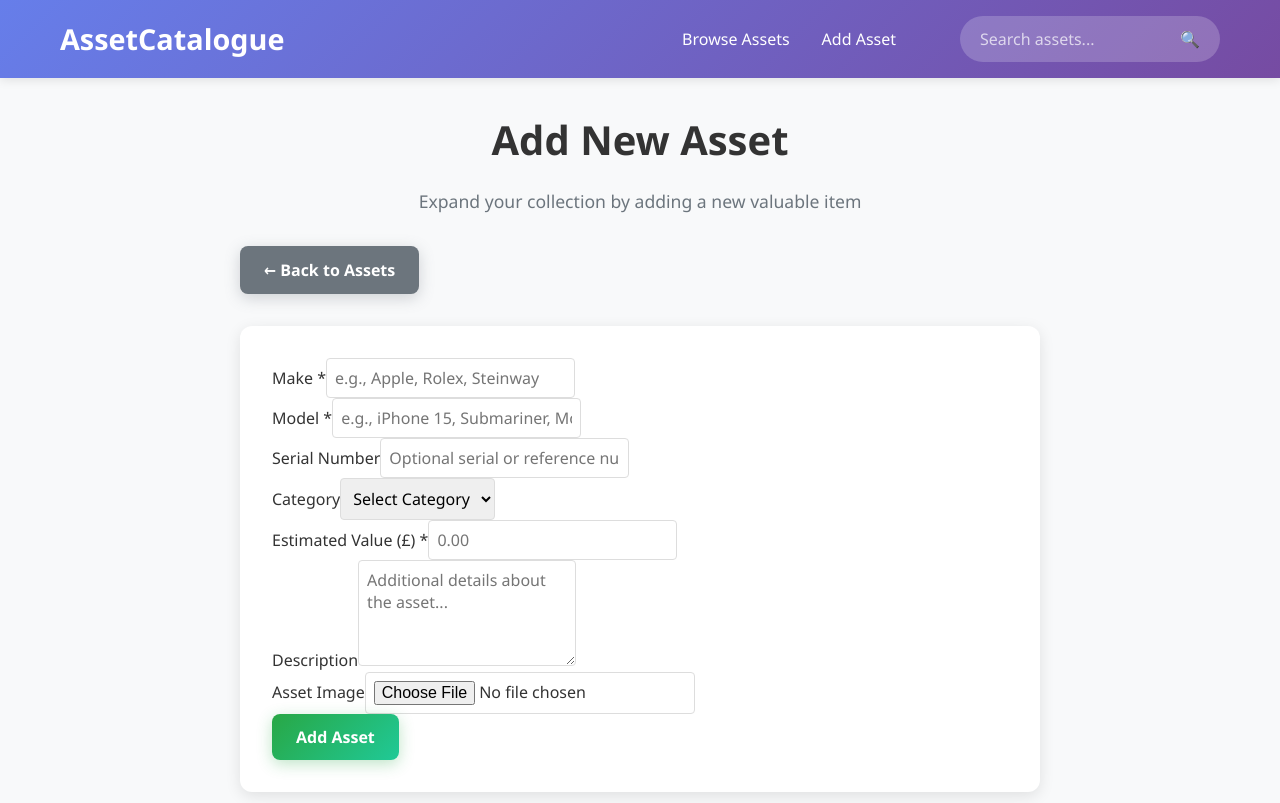
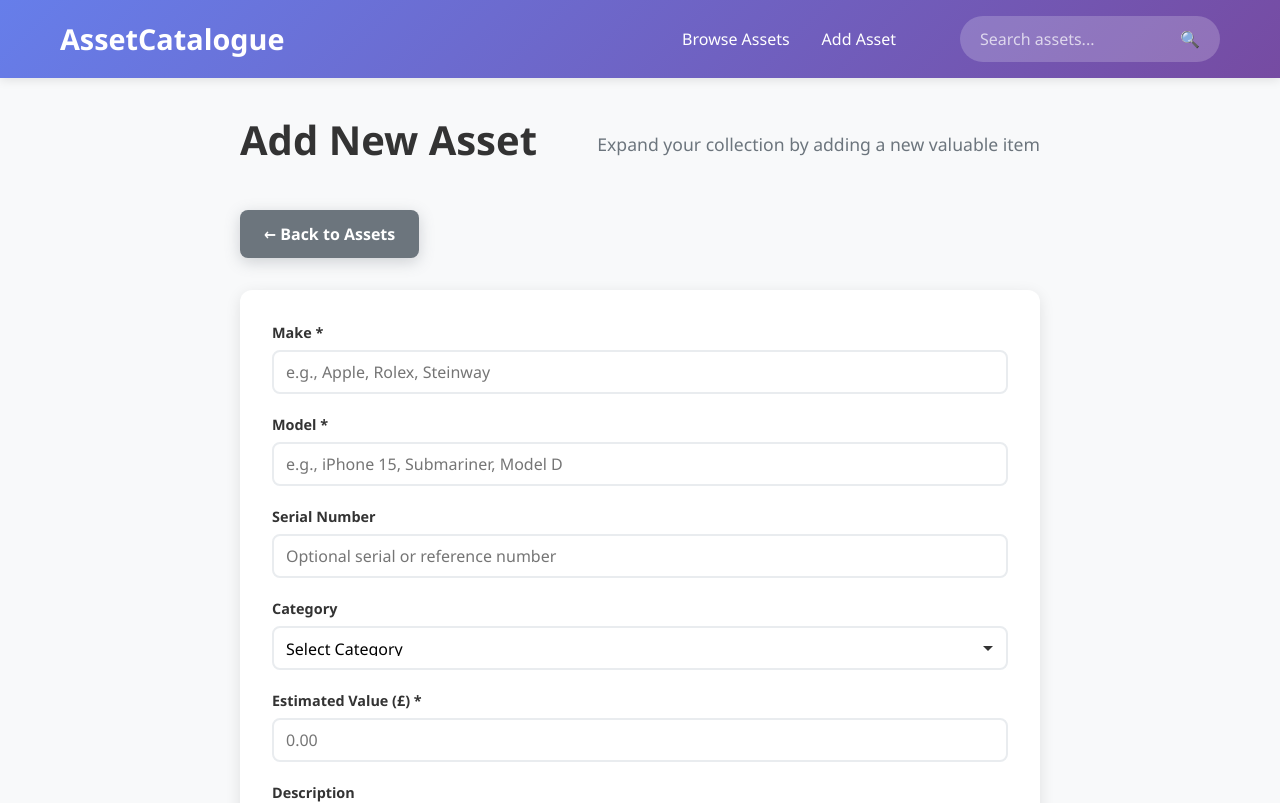
Before and after one commit to Adi-Slash/catalogue, a React (Vite) app in the folder source/: page /assets/add in a window 1280 px wide. Shown: the top 803 px of the page. Built offline with nearby package versions, Linux system fonts and the light colour scheme; no server answers.

Commit message:
Corrected vertical alignment issues on add/edit asset forms.

```diff
--- a/source/mock-server/db.json
+++ b/source/mock-server/db.json
@@ -25,6 +25,32 @@
       "imageUrl": "http://localhost:4000/uploads/b139a4a4-7887-410e-9ed3-46c80a0c553b.jpg",
       "createdAt": "2026-01-30T13:52:05.398Z",
       "updatedAt": "2026-01-30T13:52:05.398Z"
+    },
+    {
+      "id": "3f1e8fec-c942-4da3-a314-f4d28ca0b5ac",
+      "householdId": "house-1",
+      "make": "z",
+      "model": "z",
+      "serialNumber": "z",
+      "description": "",
+      "category": "Jewellery",
+      "value": 200,
+      "imageUrl": "http://localhost:4000/uploads/fd949bc3-4944-47a8-bb24-129f8316b124.jpg",
+      "createdAt": "2026-02-05T09:10:33.488Z",
+      "updatedAt": "2026-02-05T09:10:33.488Z"
+    },
+    {
+      "id": "b807114f-007d-43dd-9a6f-45a25fdd3e64",
+      "householdId": "house-1",
+      "make": "ddd",
+      "model": "ddd",
+      "serialNumber": "ddd",
+      "description": "",
+      "category": "Instrument",
+      "value": 500,
+      "imageUrl": "http://localhost:4000/uploads/56dc2cb3-60db-42e4-9bfc-794c914a34bf.jpg",
+      "createdAt": "2026-02-05T09:11:08.129Z",
+      "updatedAt": "2026-02-05T09:11:08.129Z"
     }
   ]
 }
--- a/source/src/components/AssetForm.css
+++ b/source/src/components/AssetForm.css
@@ -5,31 +5,26 @@
 .form-grid {
   display: grid;
   grid-template-columns: 1fr;
-  gap: 1.5rem;
-  align-items: start;
+  gap: 1.25rem;
 }
 
 .form-group {
-  display: grid;
-  grid-template-columns: 200px 1fr;
-  gap: 3rem;
-  align-items: start;
+  display: flex;
+  flex-direction: column;
+  align-items: stretch;
+  gap: 0.4rem;
 }
 
 .form-group.full-width {
   grid-column: 1 / -1;
-  grid-template-columns: 200px 1fr;
 }
 
 .form-label {
   font-weight: 600;
   color: #333;
   font-size: 0.9rem;
-  display: flex;
-  align-items: center;
   margin: 0;
-  padding: 0.75rem 1rem 0 0;
-  white-space: nowrap;
+  padding: 0;
 }
 
 .form-input,
--- a/source/src/components/AssetForm.tsx
+++ b/source/src/components/AssetForm.tsx
@@ -2,6 +2,7 @@ import { useState, useEffect } from 'react';
 import type { FormEvent } from 'react';
 import { uploadImage } from '../api/assets';
 import type { NewAsset, Asset } from '../types/asset';
+import './AssetForm.css';
 
 type Props = {
   householdId: string;
--- a/source/src/pages/AssetDetailPage.css
+++ b/source/src/pages/AssetDetailPage.css
@@ -80,42 +80,30 @@
   padding: 2rem;
   display: grid;
   grid-template-columns: 1fr;
-  gap: 1.5rem;
+  gap: 1.25rem;
 }
 
 .info-item {
-  display: grid;
-  grid-template-columns: 200px 1fr;
-  gap: 3rem;
-  align-items: start;
+  display: flex;
+  flex-direction: column;
+  gap: 0.35rem;
 }
 
 .info-item.full-width {
   grid-column: 1 / -1;
-  grid-template-columns: 200px 1fr;
-}
-
-.info-item.full-width label {
-  align-self: start;
 }
 
 .info-item label {
   font-weight: 600;
   color: #333;
   font-size: 0.9rem;
-  display: flex;
-  align-items: center;
   margin: 0;
-  padding: 0.75rem 1rem 0 0;
-  margin-right: 3rem;
-  white-space: nowrap;
 }
 
 .info-item span {
   color: #333;
   font-size: 1rem;
   line-height: 1.4;
-  padding-left: 0.75rem;
 }
 
 .asset-actions {
--- a/source/src/pages/AssetDetailPage.tsx
+++ b/source/src/pages/AssetDetailPage.tsx
@@ -3,6 +3,7 @@ import { useParams, Link, useNavigate } from 'react-router-dom';
 import { getAsset, updateAsset, deleteAsset } from '../api/assets';
 import AssetForm from '../components/AssetForm';
 import type { Asset } from '../types/asset';
+import './AssetDetailPage.css';
 
 const HOUSEHOLD = 'house-1';
 const API_BASE = import.meta.env.VITE_API_BASE || 'http://localhost:4000';
@@ -111,19 +112,16 @@ export default function AssetDetailPage() {
           )}
 
           <div className="asset-info-grid">
-            {asset.serialNumber && (
+
             <div className="info-item">
               <label>Serial Number</label>
               <span>{asset.serialNumber}</span>
             </div>
-            )}
 
-            {asset.description && (
             <div className="info-item full-width">
               <label>Description</label>
               <span>{asset.description}</span>
             </div>
-            )}
 
             <div className="info-item">
               <label>Created</label>
```
Also changed, not shown: 2 other files (tests, documents, lock files or other folders). Lines whose indentation alone changed are shown as unchanged.
